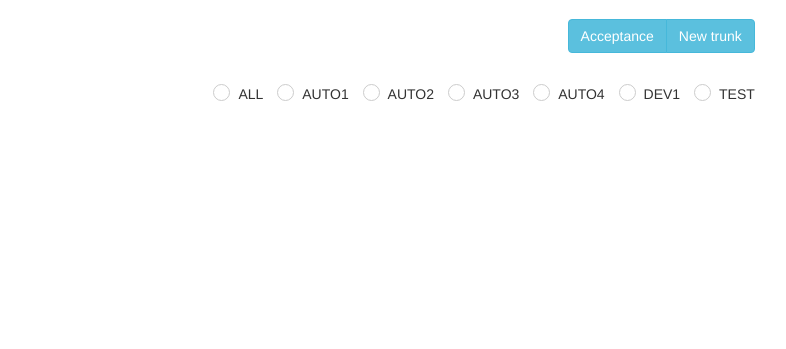
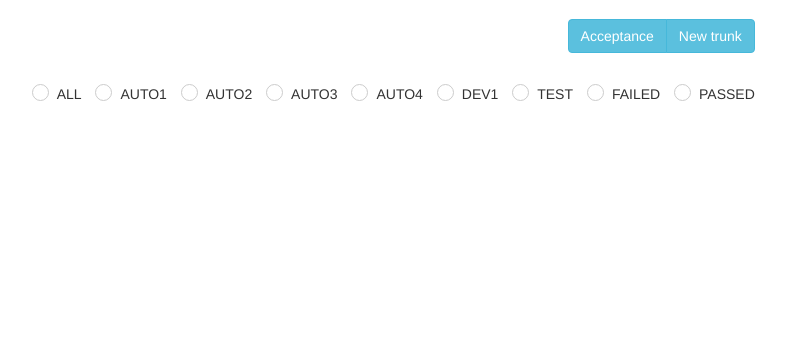
Before and after one commit to ukrduino/TestManagement, a Django app: a page that uses templates/JOBS_PAGE/JobsPage.html in a window 1280 px wide. Shown: the part 71-420 px from the top of the page, without its empty margins (431-1217 px from the left). Run offline with Django 3.2, Linux system fonts and the light colour scheme; parts of the project's set-up code (start-up, migrations or seed data) failed here and were passed over; some libraries are stand-ins or nearby versions.

Commit message:
failed-passed job filter

```diff
--- a/TestCases/Parser/JenkinsAPI.py
+++ b/TestCases/Parser/JenkinsAPI.py
@@ -256,3 +256,6 @@ def process_report(job_jenkins_page, new_build, html_report):
         for app_version in app_version_search_result:
             new_build.build_app_ver = app_version.split()[0][2:7]
     new_build.save()
+    job = new_build.job
+    job.job_successful = new_build.build_successful
+    job.save()
--- a/TestCases/models.py
+++ b/TestCases/models.py
@@ -22,6 +22,7 @@ class Job(models.Model):
     job_hudson_shell_command = models.TextField(verbose_name="Job hudson shell command settings", null=True)
     job_up_stream = models.ForeignKey("self", null=True)
     job_enabled = models.BooleanField(verbose_name="Is job enabled", default=True)
+    job_successful = models.BooleanField(verbose_name="Is job successful", default=True)
 
     def __str__(self):
         return self.job_name
--- a/static/js/job_results_scripts.js
+++ b/static/js/job_results_scripts.js
@@ -35,7 +35,6 @@ function show_jobs_results_in_template(data) {
     $('[data-toggle="tooltip"]').tooltip()
     $('.removeResultsButton').click(function () {
             var job = $(this).attr("data-delete-job_id")
-            alert(job)
             $('#' + job).remove();
         }
     );
@@ -94,4 +93,12 @@ function filter_jobs_results_by_env(env){
         $(".jobs_results_table").hide();
         $("[id*='DEV1']").show()
     }
+    if(env == "FAILED"){
+        $(".success_True").hide();
+        $(".success_False").show();
+    }
+    if(env == "PASSED"){
+        $(".success_True").show();
+        $(".success_False").hide();
+    }
 }
--- a/templates/JOBS_PAGE/JobsForJobsPage.html
+++ b/templates/JOBS_PAGE/JobsForJobsPage.html
@@ -1,6 +1,6 @@
 {% load staticfiles %}
 {% for job_in_header, builds in jobs_with_builds.items %}
-    <div class="table-responsive" id="del_{{ job_in_header.id }}">
+    <div class="table-responsive success_{{ job_in_header.job_successful }}" id="del_{{ job_in_header.id }}">
     <table class="table table-bordered jobs_results_table" id="{{ job_in_header.job_name }}">
         <thead>
         <tr>
--- a/templates/JOBS_PAGE/JobsPage.html
+++ b/templates/JOBS_PAGE/JobsPage.html
@@ -26,6 +26,10 @@
                 <label for="radio5">DEV1</label>
                 <input type="radio" id="radio6" name="env_radio" value="TEST">
                 <label for="radio6">TEST</label>
+                <input type="radio" id="radio8" name="env_radio" value="FAILED">
+                <label for="radio8">FAILED</label>
+                <input type="radio" id="radio9" name="env_radio" value="PASSED">
+                <label for="radio9">PASSED</label>
             </div>
         </div>
         <div id="jobs_results_in_template">
```
